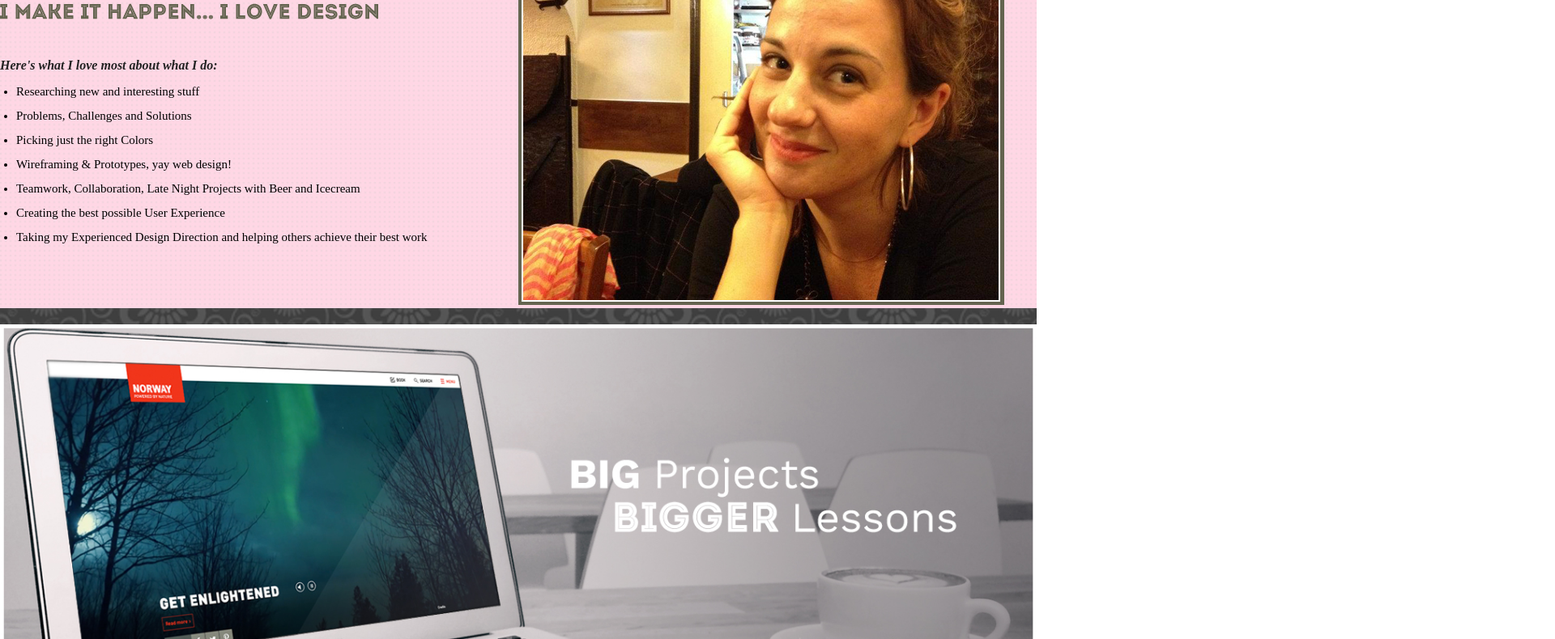
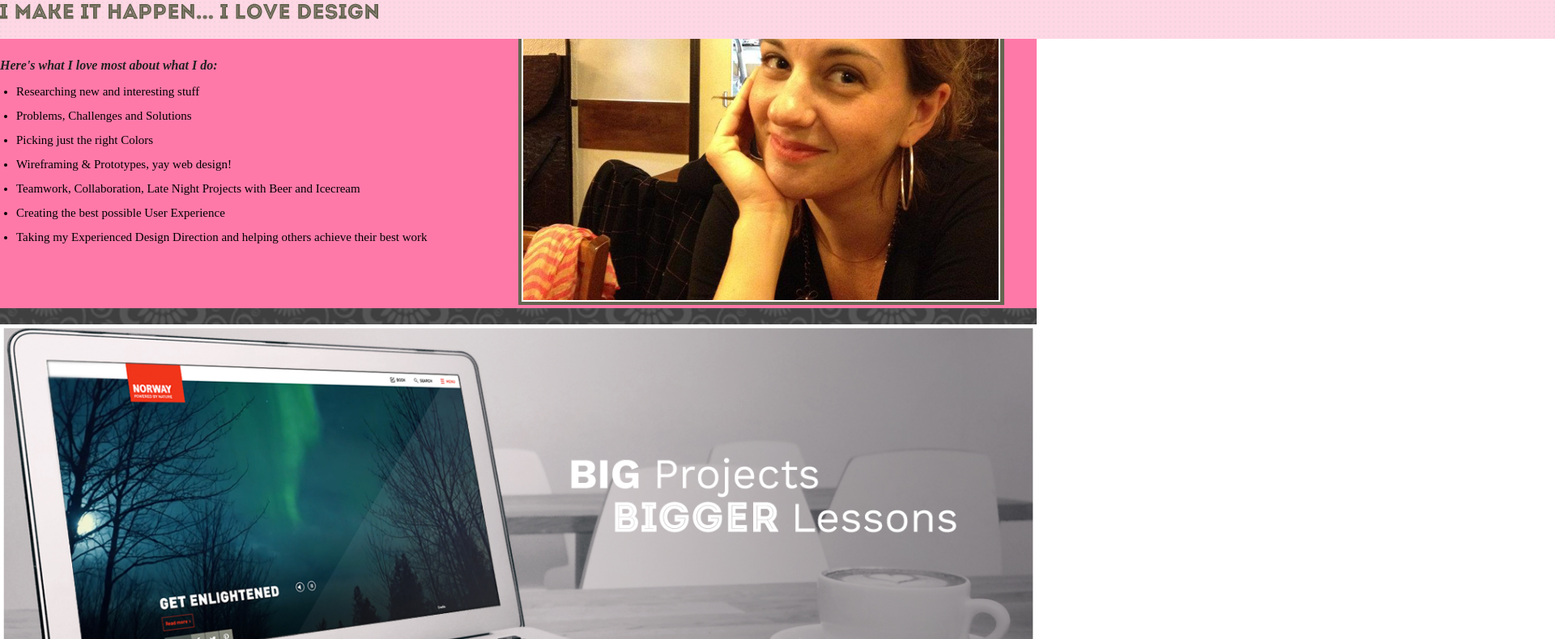
Before and after one commit to MelissaKerr/MelissaKerr.github.io, a plain HTML site: page unit_6/index.html in a window 1280 px wide. Shown: the part 225-1015 px from the top of the page at 81% size, 1920 px wide, since content can reach past the window. Drawn offline with nearby package versions, Linux system fonts and the light colour scheme; a web font is replaced by a local one.

Commit message:
another test

```diff
--- a/unit_6/css/style.css
+++ b/unit_6/css/style.css
@@ -62,6 +62,28 @@ nav a:hover {
 #intro_inline_text  {
 	padding: 20px 0;
 	position: relative;
+	background-image: url(../images/dots-pink.jpg);
+
+}
+#intro_inline_text:before {
+	content:"";
+	position:absolute;
+	top:0px;
+	left:-100vw;
+	width:100vw;
+	height:100%;
+	background-image:inherit;
+	z-index: 0;
+}
+#intro_inline_text:after {
+content:"";
+position:absolute;
+top:0px;
+left:100%;
+width:100vw;
+height:100%;
+background-image:inherit;
+z-index: 0;
 }
 
 #intro_img {
@@ -80,14 +102,6 @@ nav a:hover {
 	height: 100%;
 	background-color: #ff79a8;
 
-}
-.welcome_texture {
-	position: absolute;
-	top: 0;
-	left: 0;
-	width: 100%;
-	height: 100%;
-	background-image: url(../images/dots-pink.jpg);
 
 }
 #blog_fullwidth_photo  {
--- a/unit_6/index.html
+++ b/unit_6/index.html
@@ -29,8 +29,9 @@
 <div id="welcome">
 <div class="welcome_background">
 </div>
-  <div class="welcome_texture">
-</div>
+
+
+
 
 
 <div class="inner clearfix">
```
